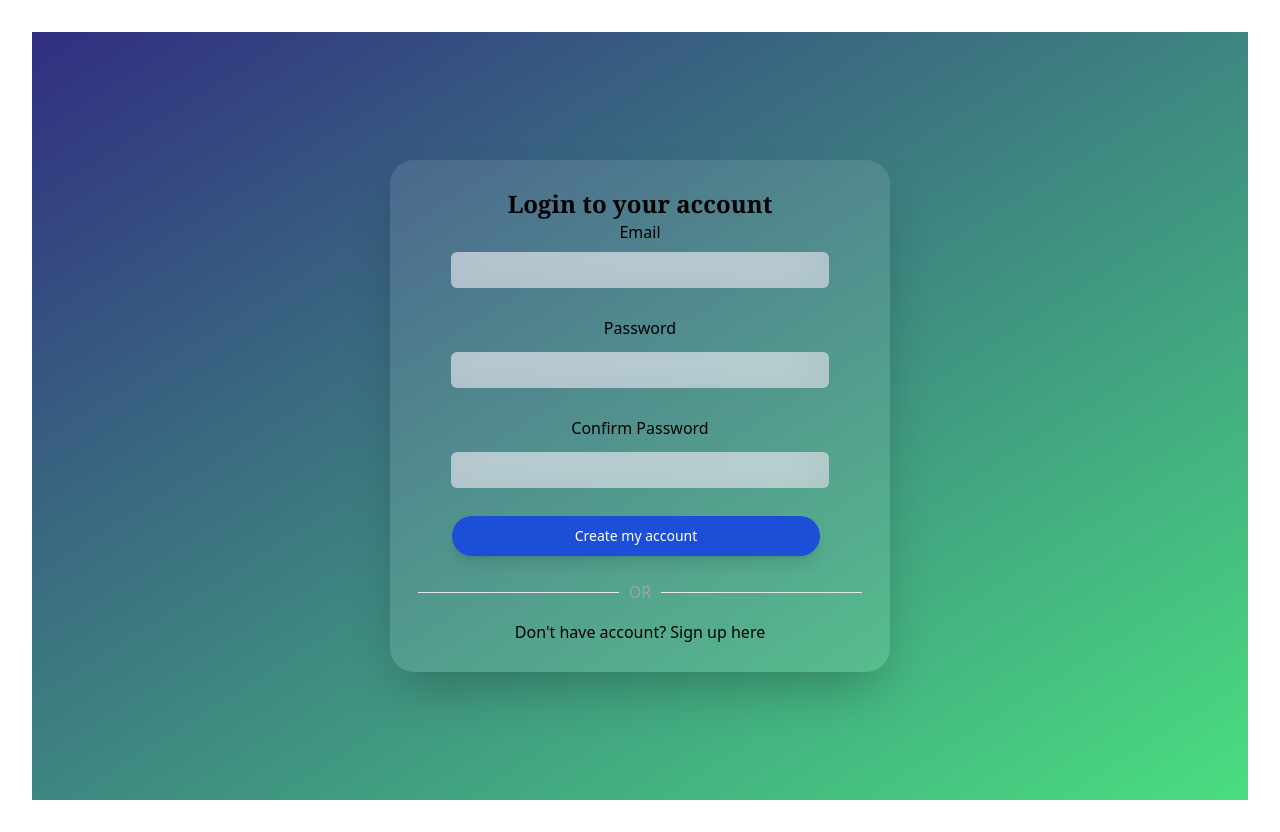
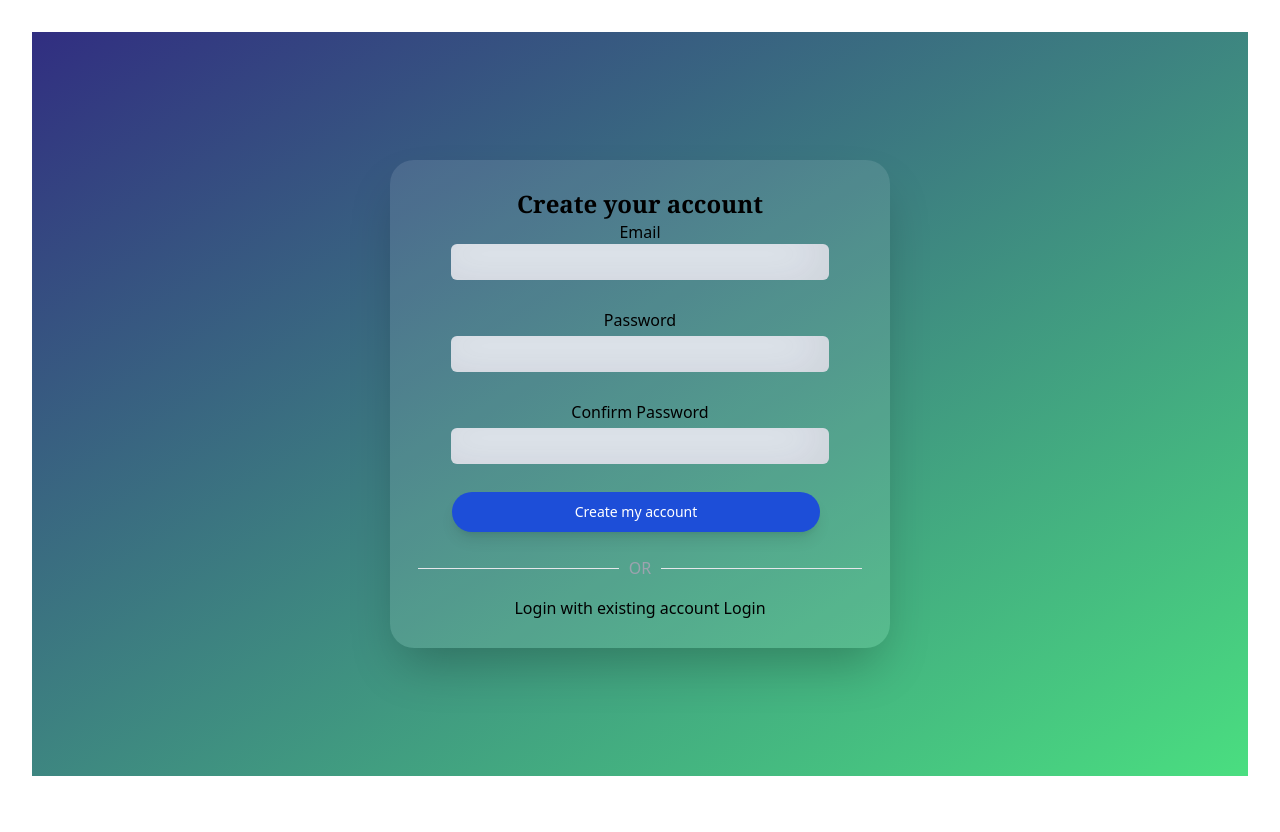
Before and after one commit to raushan2409/expense_tracker, a React (Vite) app: page / in a window 1280 px wide. After the commit the page ends 808 px from the top, so only its background shows below. Built offline with nearby package versions, Linux system fonts and the light colour scheme.

Commit message:
login user successfully with firebase

```diff
--- a/package.json
+++ b/package.json
@@ -10,6 +10,7 @@
     "preview": "vite preview"
   },
   "dependencies": {
+    "axios": "^1.6.3",
     "react": "^18.2.0",
     "react-dom": "^18.2.0"
   },
--- a/src/components/Pages/Output.css
+++ b/src/components/Pages/Output.css
@@ -564,12 +564,20 @@ video {
   margin-bottom: 0.5rem;
 }
 
+.mb-7 {
+  margin-bottom: 1.75rem;
+}
+
 .me-2 {
   margin-inline-end: 0.5rem;
 }
 
 .mr-3 {
   margin-right: 0.75rem;
+}
+
+.mt-1 {
+  margin-top: 0.25rem;
 }
 
 .mt-16 {
@@ -592,60 +600,12 @@ video {
   margin-top: 2rem;
 }
 
-.mt-1 {
-  margin-top: 0.25rem;
-}
-
-.mb-1 {
-  margin-bottom: 0.25rem;
-}
-
-.mb-3 {
-  margin-bottom: 0.75rem;
-}
-
-.mb-5 {
-  margin-bottom: 1.25rem;
-}
-
-.mb-7 {
-  margin-bottom: 1.75rem;
-}
-
-.mb-10 {
-  margin-bottom: 2.5rem;
-}
-
-.mb-9 {
-  margin-bottom: 2.25rem;
-}
-
-.mb-8 {
-  margin-bottom: 2rem;
-}
-
-.mb-6 {
-  margin-bottom: 1.5rem;
-}
-
 .flex {
   display: flex;
 }
 
 .h-1\/2 {
   height: 50%;
-}
-
-.h-full {
-  height: 100%;
-}
-
-.h-5 {
-  height: 1.25rem;
-}
-
-.h-8 {
-  height: 2rem;
 }
 
 .h-10 {
@@ -656,127 +616,28 @@ video {
   height: 2.25rem;
 }
 
-.w-16 {
-  width: 4rem;
+.h-full {
+  height: 100%;
+}
+
+.w-\[500px\] {
+  width: 500px;
+}
+
+.w-\[83\%\] {
+  width: 83%;
+}
+
+.w-\[85\%\] {
+  width: 85%;
 }
 
 .w-full {
   width: 100%;
 }
 
-.w-auto {
-  width: auto;
-}
-
-.w-\[200px\] {
-  width: 200px;
-}
-
-.w-\[300px\] {
-  width: 300px;
-}
-
-.w-\[500px\] {
-  width: 500px;
-}
-
-.w-2 {
-  width: 0.5rem;
-}
-
-.w-10 {
-  width: 2.5rem;
-}
-
-.w-\[40\%\] {
-  width: 40%;
-}
-
-.w-\[60\%\] {
-  width: 60%;
-}
-
-.w-\[90\%\] {
-  width: 90%;
-}
-
-.w-\[85\%\] {
-  width: 85%;
-}
-
-.w-\[80\%\] {
-  width: 80%;
-}
-
-.w-\[8\%\] {
-  width: 8%;
-}
-
-.w-\[88\%\] {
-  width: 88%;
-}
-
-.w-\[87\%\] {
-  width: 87%;
-}
-
-.w-\[86\%\] {
-  width: 86%;
-}
-
-.w-\[83\%\] {
-  width: 83%;
-}
-
 .max-w-full {
   max-width: 100%;
-}
-
-@keyframes ping {
-  75%, 100% {
-    transform: scale(2);
-    opacity: 0;
-  }
-}
-
-.animate-ping {
-  animation: ping 1s cubic-bezier(0, 0, 0.2, 1) infinite;
-}
-
-@keyframes spin {
-  to {
-    transform: rotate(360deg);
-  }
-}
-
-.animate-spin {
-  animation: spin 1s linear infinite;
-}
-
-@keyframes pulse {
-  50% {
-    opacity: .5;
-  }
-}
-
-.animate-pulse {
-  animation: pulse 2s cubic-bezier(0.4, 0, 0.6, 1) infinite;
-}
-
-@keyframes bounce {
-  0%, 100% {
-    transform: translateY(-25%);
-    animation-timing-function: cubic-bezier(0.8,0,1,1);
-  }
-
-  50% {
-    transform: none;
-    animation-timing-function: cubic-bezier(0,0,0.2,1);
-  }
-}
-
-.animate-bounce {
-  animation: bounce 1s infinite;
 }
 
 .cursor-pointer {
@@ -803,20 +664,12 @@ video {
   border-radius: 0.25rem;
 }
 
+.rounded-3xl {
+  border-radius: 1.5rem;
+}
+
 .rounded-full {
   border-radius: 9999px;
-}
-
-.rounded-sm {
-  border-radius: 0.125rem;
-}
-
-.rounded-lg {
-  border-radius: 0.5rem;
-}
-
-.rounded-3xl {
-  border-radius: 1.5rem;
 }
 
 .rounded-md {
@@ -847,9 +700,14 @@ video {
   background-color: rgb(67 56 202 / var(--tw-bg-opacity));
 }
 
-.bg-slate-400 {
+.bg-slate-200 {
   --tw-bg-opacity: 1;
-  background-color: rgb(148 163 184 / var(--tw-bg-opacity));
+  background-color: rgb(226 232 240 / var(--tw-bg-opacity));
+}
+
+.bg-slate-50 {
+  --tw-bg-opacity: 1;
+  background-color: rgb(248 250 252 / var(--tw-bg-opacity));
 }
 
 .bg-white {
@@ -857,52 +715,8 @@ video {
   background-color: rgb(255 255 255 / var(--tw-bg-opacity));
 }
 
-.bg-slate-50 {
-  --tw-bg-opacity: 1;
-  background-color: rgb(248 250 252 / var(--tw-bg-opacity));
-}
-
-.bg-slate-200 {
-  --tw-bg-opacity: 1;
-  background-color: rgb(226 232 240 / var(--tw-bg-opacity));
-}
-
-.bg-slate-500 {
-  --tw-bg-opacity: 1;
-  background-color: rgb(100 116 139 / var(--tw-bg-opacity));
-}
-
-.bg-slate-100 {
-  --tw-bg-opacity: 1;
-  background-color: rgb(241 245 249 / var(--tw-bg-opacity));
-}
-
-.bg-opacity-70 {
-  --tw-bg-opacity: 0.7;
-}
-
-.bg-opacity-30 {
-  --tw-bg-opacity: 0.3;
-}
-
 .bg-opacity-10 {
   --tw-bg-opacity: 0.1;
-}
-
-.bg-opacity-15 {
-  --tw-bg-opacity: 0.15;
-}
-
-.bg-opacity-60 {
-  --tw-bg-opacity: 0.6;
-}
-
-.bg-opacity-0 {
-  --tw-bg-opacity: 0;
-}
-
-.bg-opacity-5 {
-  --tw-bg-opacity: 0.05;
 }
 
 .bg-gradient-to-tl {
@@ -923,32 +737,8 @@ video {
   padding: 2.5rem;
 }
 
-.p-2 {
-  padding: 0.5rem;
-}
-
-.p-4 {
-  padding: 1rem;
-}
-
-.p-6 {
-  padding: 1.5rem;
-}
-
-.p-24 {
-  padding: 6rem;
-}
-
 .p-32 {
   padding: 8rem;
-}
-
-.p-28 {
-  padding: 7rem;
-}
-
-.p-3 {
-  padding: 0.75rem;
 }
 
 .p-7 {
@@ -1053,10 +843,6 @@ video {
   font-weight: 600;
 }
 
-.font-light {
-  font-weight: 300;
-}
-
 .leading-4 {
   line-height: 1rem;
 }
@@ -1089,73 +875,15 @@ video {
   color: rgb(255 255 255 / var(--tw-text-opacity));
 }
 
-.opacity-0 {
-  opacity: 0;
-}
-
-.opacity-10 {
-  opacity: 0.1;
-}
-
-.opacity-60 {
-  opacity: 0.6;
-}
-
-.opacity-100 {
-  opacity: 1;
-}
-
 .shadow {
   --tw-shadow: 0 1px 3px 0 rgb(0 0 0 / 0.1), 0 1px 2px -1px rgb(0 0 0 / 0.1);
   --tw-shadow-colored: 0 1px 3px 0 var(--tw-shadow-color), 0 1px 2px -1px var(--tw-shadow-color);
   box-shadow: var(--tw-ring-offset-shadow, 0 0 #0000), var(--tw-ring-shadow, 0 0 #0000), var(--tw-shadow);
 }
 
-.shadow-sm {
-  --tw-shadow: 0 1px 2px 0 rgb(0 0 0 / 0.05);
-  --tw-shadow-colored: 0 1px 2px 0 var(--tw-shadow-color);
-  box-shadow: var(--tw-ring-offset-shadow, 0 0 #0000), var(--tw-ring-shadow, 0 0 #0000), var(--tw-shadow);
-}
-
-.shadow-lg {
-  --tw-shadow: 0 10px 15px -3px rgb(0 0 0 / 0.1), 0 4px 6px -4px rgb(0 0 0 / 0.1);
-  --tw-shadow-colored: 0 10px 15px -3px var(--tw-shadow-color), 0 4px 6px -4px var(--tw-shadow-color);
-  box-shadow: var(--tw-ring-offset-shadow, 0 0 #0000), var(--tw-ring-shadow, 0 0 #0000), var(--tw-shadow);
-}
-
-.shadow-inner {
-  --tw-shadow: inset 0 2px 4px 0 rgb(0 0 0 / 0.05);
-  --tw-shadow-colored: inset 0 2px 4px 0 var(--tw-shadow-color);
-  box-shadow: var(--tw-ring-offset-shadow, 0 0 #0000), var(--tw-ring-shadow, 0 0 #0000), var(--tw-shadow);
-}
-
-.shadow-xl {
-  --tw-shadow: 0 20px 25px -5px rgb(0 0 0 / 0.1), 0 8px 10px -6px rgb(0 0 0 / 0.1);
-  --tw-shadow-colored: 0 20px 25px -5px var(--tw-shadow-color), 0 8px 10px -6px var(--tw-shadow-color);
-  box-shadow: var(--tw-ring-offset-shadow, 0 0 #0000), var(--tw-ring-shadow, 0 0 #0000), var(--tw-shadow);
-}
-
-.shadow-\[0px_10px_1px_rgba\(221\2c _221\2c _221\2c _1\)\2c _0_10px_20px_rgba\(204\2c _204\2c _204\2c _1\)\] {
-  --tw-shadow: 0px 10px 1px rgba(221, 221, 221, 1), 0 10px 20px rgba(204, 204, 204, 1);
-  --tw-shadow-colored: 0px 10px 1px var(--tw-shadow-color), 0 10px 20px var(--tw-shadow-color);
-  box-shadow: var(--tw-ring-offset-shadow, 0 0 #0000), var(--tw-ring-shadow, 0 0 #0000), var(--tw-shadow);
-}
-
-.shadow-\[rgba\(50\2c 50\2c 93\2c 0\.25\)_0px_6px_12px_-2px\2c _rgba\(0\2c 0\2c 0\2c 0\.3\)_0px_3px_7px_-3px\] {
-  --tw-shadow: rgba(50,50,93,0.25) 0px 6px 12px -2px, rgba(0,0,0,0.3) 0px 3px 7px -3px;
-  --tw-shadow-colored: 0px 6px 12px -2px var(--tw-shadow-color), 0px 3px 7px -3px var(--tw-shadow-color);
-  box-shadow: var(--tw-ring-offset-shadow, 0 0 #0000), var(--tw-ring-shadow, 0 0 #0000), var(--tw-shadow);
-}
-
-.shadow-\[rgba\(17\2c _17\2c _26\2c _0\.1\)_0px_0px_16px\] {
-  --tw-shadow: rgba(17, 17, 26, 0.1) 0px 0px 16px;
-  --tw-shadow-colored: 0px 0px 16px var(--tw-shadow-color);
-  box-shadow: var(--tw-ring-offset-shadow, 0 0 #0000), var(--tw-ring-shadow, 0 0 #0000), var(--tw-shadow);
-}
-
-.shadow-\[rgba\(6\2c _24\2c _44\2c _0\.4\)_0px_0px_0px_2px\2c _rgba\(6\2c _24\2c _44\2c _0\.65\)_0px_4px_6px_-1px\2c _rgba\(255\2c _255\2c _255\2c _0\.08\)_0px_1px_0px_inset\] {
-  --tw-shadow: rgba(6, 24, 44, 0.4) 0px 0px 0px 2px, rgba(6, 24, 44, 0.65) 0px 4px 6px -1px, rgba(255, 255, 255, 0.08) 0px 1px 0px inset;
-  --tw-shadow-colored: 0px 0px 0px 2px var(--tw-shadow-color), 0px 4px 6px -1px var(--tw-shadow-color), inset 0px 1px 0px var(--tw-shadow-color);
+.shadow-2xl {
+  --tw-shadow: 0 25px 50px -12px rgb(0 0 0 / 0.25);
+  --tw-shadow-colored: 0 25px 50px -12px var(--tw-shadow-color);
   box-shadow: var(--tw-ring-offset-shadow, 0 0 #0000), var(--tw-ring-shadow, 0 0 #0000), var(--tw-shadow);
 }
 
@@ -1165,30 +893,10 @@ video {
   box-shadow: var(--tw-ring-offset-shadow, 0 0 #0000), var(--tw-ring-shadow, 0 0 #0000), var(--tw-shadow);
 }
 
-.shadow-2xl {
-  --tw-shadow: 0 25px 50px -12px rgb(0 0 0 / 0.25);
-  --tw-shadow-colored: 0 25px 50px -12px var(--tw-shadow-color);
+.shadow-lg {
+  --tw-shadow: 0 10px 15px -3px rgb(0 0 0 / 0.1), 0 4px 6px -4px rgb(0 0 0 / 0.1);
+  --tw-shadow-colored: 0 10px 15px -3px var(--tw-shadow-color), 0 4px 6px -4px var(--tw-shadow-color);
   box-shadow: var(--tw-ring-offset-shadow, 0 0 #0000), var(--tw-ring-shadow, 0 0 #0000), var(--tw-shadow);
-}
-
-.shadow-transparent {
-  --tw-shadow-color: transparent;
-  --tw-shadow: var(--tw-shadow-colored);
-}
-
-.shadow-slate-50 {
-  --tw-shadow-color: #f8fafc;
-  --tw-shadow: var(--tw-shadow-colored);
-}
-
-.drop-shadow-2xl {
-  --tw-drop-shadow: drop-shadow(0 25px 25px rgb(0 0 0 / 0.15));
-  filter: var(--tw-blur) var(--tw-brightness) var(--tw-contrast) var(--tw-grayscale) var(--tw-hue-rotate) var(--tw-invert) var(--tw-saturate) var(--tw-sepia) var(--tw-drop-shadow);
-}
-
-.hover\:size-16:hover {
-  width: 4rem;
-  height: 4rem;
 }
 
 .hover\:bg-blue-800:hover {
@@ -1201,45 +909,13 @@ video {
   background-color: rgb(79 70 229 / var(--tw-bg-opacity));
 }
 
-.hover\:font-sans:hover {
-  font-family: ui-sans-serif, system-ui, sans-serif, "Apple Color Emoji", "Segoe UI Emoji", "Segoe UI Symbol", "Noto Color Emoji";
-}
-
 .hover\:font-serif:hover {
   font-family: ui-serif, Georgia, Cambria, "Times New Roman", Times, serif;
-}
-
-.hover\:text-lg:hover {
-  font-size: 1.125rem;
-  line-height: 1.75rem;
-}
-
-.hover\:text-xs:hover {
-  font-size: 0.75rem;
-  line-height: 1rem;
-}
-
-.hover\:text-3xl:hover {
-  font-size: 1.875rem;
-  line-height: 2.25rem;
 }
 
 .hover\:text-2xl:hover {
   font-size: 1.5rem;
   line-height: 2rem;
-}
-
-.hover\:text-xl:hover {
-  font-size: 1.25rem;
-  line-height: 1.75rem;
-}
-
-.hover\:font-bold:hover {
-  font-weight: 700;
-}
-
-.hover\:font-extrabold:hover {
-  font-weight: 800;
 }
 
 .hover\:text-gray-500:hover {
@@ -1249,16 +925,6 @@ video {
 
 .hover\:underline:hover {
   text-decoration-line: underline;
-}
-
-.hover\:decoration-from-font:hover {
-  text-decoration-thickness: from-font;
-}
-
-.hover\:shadow-\[inset_-12px_-8px_40px_\#46464620\]:hover {
-  --tw-shadow: inset -12px -8px 40px #46464620;
-  --tw-shadow-colored: inset -12px -8px 40px var(--tw-shadow-color);
-  box-shadow: var(--tw-ring-offset-shadow, 0 0 #0000), var(--tw-ring-shadow, 0 0 #0000), var(--tw-shadow);
 }
 
 .focus\:text-gray-500:focus {
--- a/src/components/Pages/RegistrationPageByme.jsx
+++ b/src/components/Pages/RegistrationPageByme.jsx
@@ -1,42 +1,160 @@
-import React from "react";
+import axios from "axios";
+import React, { useRef, useState } from "react";
 
 export default function RegistrationPageByme() {
+  const [isLogin, setIsLogin] = useState(false);
+  const emailRef = useRef(null);
+  const passwordRef = useRef(null);
+  const confirmPasswordRef = useRef(null);
+
+  const submitHandler = (e) => {
+    e.preventDefault();
+
+    const email = emailRef.current.value;
+    const password = passwordRef.current.value;
+    const confirmPassword = confirmPasswordRef.current.value;
+
+    if (password !== confirmPassword) {
+      console.log("Passwords don't match");
+      console.log(
+        "Password is ",
+        password,
+        " and confirm pass",
+        confirmPassword
+      );
+      return;
+    }
+    console.log("Email", email, " Password:", password);
+
+    let url;
+    if (isLogin) {
+      url =
+        "https://identitytoolkit.googleapis.com/v1/accounts:signInWithPassword?key=AIzaSyB4n3mxcRsx9p4NlhU9Pawi75LNOUgQkr8";
+    } else {
+      url =
+        "https://identitytoolkit.googleapis.com/v1/accounts:signUp?key=AIzaSyB4n3mxcRsx9p4NlhU9Pawi75LNOUgQkr8";
+    }
+
+    const register = async () => {
+      try {
+        const response = await axios.post(url, {
+          email: email,
+          password: password,
+          returnSecureToken: true,
+        });
+        console.log("response", response);
+        if (response.status === 200) {
+          const data = response.data;
+          console.log("Login succesfully");
+          localStorage.setItem("idToken", data.idToken);
+          localStorage.setItem("email", data.email);
+        } else {
+          let errorMessage = "Authentication failed!";
+          throw new Error(errorMessage);
+        }
+      } catch (err) {
+        alert("error in login page ", err.message);
+      }
+    };
+    register(url);
+  };
+
+  const switchAuthModeHandler = () => {
+    setIsLogin((prevState) => !prevState);
+    console.log("login status now", isLogin);
+  };
+
   return (
-    <div className="bg-gradient-to-tl p-32 from-green-400 to-indigo-900 h-1/2 max-w-full">
+    <div className="bg-gradient-to-tl p-32 from-green-400 to-indigo-900 h-1/2 max-w-full ">
       <div className="bg-slate-50 bg-opacity-10 shadow-2xl rounded-3xl  p-7  h-30 m-auto w-[500px]">
-        <p className="font-black font-serif text-2xl ">Login to your account</p>
-        <p className="mb-2 hover:font-serif hover:text-2xl font-medium">Email</p>
+        <form onSubmit={submitHandler}>
+          {isLogin ? (
+            <p className="font-black font-serif text-2xl ">
+              Login to your account
+            </p>
+          ) : (
+            <p className="font-black font-serif text-2xl ">
+              Create your account
+            </p>
+          )}
+          <label
+            htmlFor="email"
+            className="mb-2 hover:font-serif hover:text-2xl font-medium"
+          >
+            Email
+          </label>
+          <br />
           <input
-          className="bg-slate-200 rounded-md  animate-pulse  shadow-[inset_-12px_-8px_40px_#46464620] mb-7 w-[85%] h-9"
+            className="bg-slate-200 rounded-md    shadow-[inset_-12px_-8px_40px_#46464620] mb-7 w-[85%] h-9"
             type="email"
+            id="email"
+            required
+            ref={emailRef}
           />
-        <p className="mb-2 hover:font-serif hover:text-2xl font-medium">Password</p>
+          <label
+            htmlFor="password"
+            className="mb-2 hover:font-serif hover:text-2xl font-medium"
+          >
+            Password
+          </label>
+          <br />
           <input
-          className="bg-slate-200 rounded-md  mb-7 animate-pulse w-[85%] h-9 mt-1 shadow-[inset_-12px_-8px_40px_#46464620]"
+            className="bg-slate-200 rounded-md  mb-7  w-[85%] h-9 mt-1 shadow-[inset_-12px_-8px_40px_#46464620]"
             type="password"
+            id="password"
+            ref={passwordRef}
           />
-        <p className="mb-2 hover:font-serif hover:text-2xl font-medium ">Confirm Password</p>
+          <br />
+          <label
+            htmlFor="confirmPassword"
+            className="mb-2 hover:font-serif hover:text-2xl font-medium "
+          >
+            Confirm Password
+          </label>
+
           <input
-          className="bg-slate-200 rounded-md  mb-7 animate-pulse shadow-[inset_-12px_-8px_40px_#46464620] w-[85%] h-9 mt-1 "
+            className="bg-slate-200 rounded-md  mb-7  shadow-[inset_-12px_-8px_40px_#46464620] w-[85%] h-9 mt-1 "
             type="password"
+            id="confirmPassword"
+            ref={confirmPasswordRef}
           />
           <br />
           {/* npx tailwindcss -i ./src/input.css -o ./dist/style.css   fir --watch */}
 
+          {isLogin ? (
             <button
-          type="button"
+              type="submit"
+              className="text-white w-[83%] h-10 shadow-lg bg-blue-700 hover:bg-blue-800 focus:outline-none focus:ring-4 focus:ring-blue-300 font-medium rounded-full text-sm px-5 py-2.5 text-center me-2 mb-2 dark:bg-blue-600 dark:hover:bg-blue-700 dark:focus:ring-blue-800"
+            >
+              Login
+            </button>
+          ) : (
+            <button
+              type="submit"
               className="text-white w-[83%] h-10 shadow-lg bg-blue-700 hover:bg-blue-800 focus:outline-none focus:ring-4 focus:ring-blue-300 font-medium rounded-full text-sm px-5 py-2.5 text-center me-2 mb-2 dark:bg-blue-600 dark:hover:bg-blue-700 dark:focus:ring-blue-800"
             >
               Create my account
             </button>
-        <div class="w-full flex items-center justify-between py-5">
-          <hr class="w-full bg-gray-400" />
-          <p class="text-base font-medium leading-4 px-2.5 text-gray-400">OR</p>
-          <hr class="w-full bg-gray-400  " />
+          )}
+          <div className="w-full flex items-center justify-between py-5">
+            <hr className="w-full bg-gray-400" />
+            <p className="text-base font-medium leading-4 px-2.5 text-gray-400">
+              OR
+            </p>
+            <hr className="w-full bg-gray-400  " />
           </div>
+          {isLogin ? (
             <p>
-          Don't have account? <a href="#signup">Sign up here </a>
+              Don't have account?{" "}
+              <button onClick={switchAuthModeHandler}>Sign up here</button>
             </p>
+          ) : (
+            <p>
+              Login with existing account{" "}
+              <button onClick={switchAuthModeHandler}>Login </button>
+            </p>
+          )}
+        </form>
       </div>
     </div>
   );
```
Also changed, not shown: 1 other file (tests, documents, lock files or other folders). Lines whose indentation alone changed are shown as unchanged.
